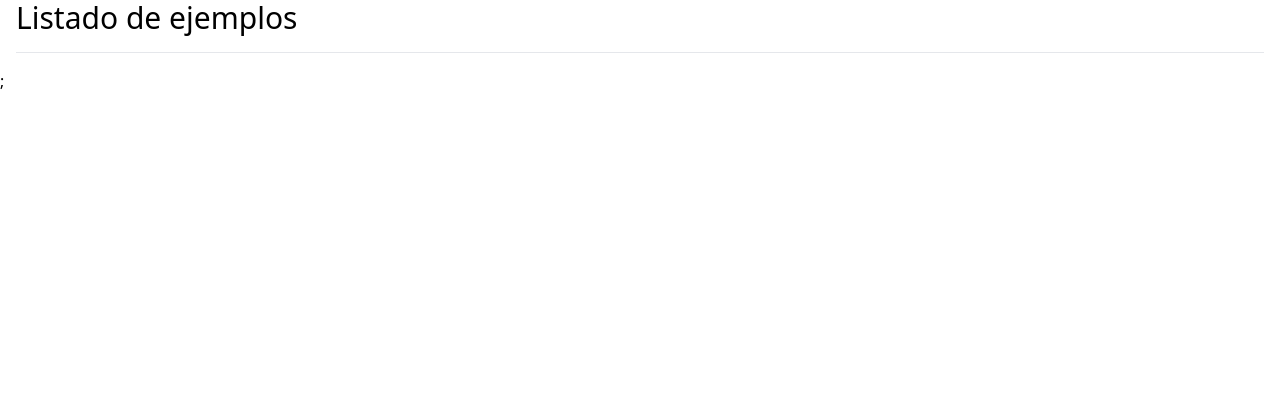
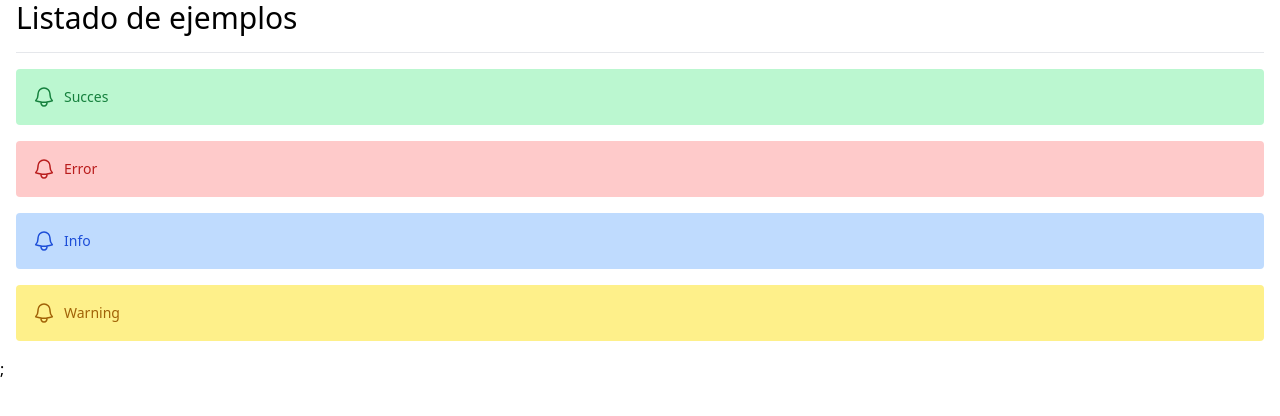
Before and after one commit to etxebe21/mikelLaravel, a Laravel app: page /examples in a window 1280 px wide. Shown: the top 416 px of the page. Run offline with Laravel 10, Linux system fonts and the light colour scheme; some libraries are stand-ins or nearby versions.

Commit message:
[NEW] creado componente flash.blade

```diff
--- /dev/null
+++ b/resources/views/components/flash.blade.php
@@ -0,0 +1,18 @@
+@props([
+    'type'=> 'succes',
+    'theme' => [
+        'info' => 'bg-blue-200 text-blue-700',
+        'succes' => 'bg-green-200 text-green-700',
+        'error' => 'bg-red-200 text-red-700',
+        'warning' => 'bg-yellow-200 text-yellow-700',
+    ]
+])
+
+<div class="flex items-center rounded p-4 mb-4 text-sm {{ $theme[$type] }}">
+    <svg xmlns="http://www.w3.org/2000/svg" fill="none" viewBox="0 0 24 24" stroke-width="1.5" stroke="currentColor" class="w-6 h-6 mr-2">
+        <path stroke-linecap="round" stroke-linejoin="round" d="M14.857 17.082a23.848 23.848 0 0 0 5.454-1.31A8.967 8.967 0 0 1 18 9.75V9A6 6 0 0 0 6 9v.75a8.967 8.967 0 0 1-2.312 6.022c1.733.64 3.56 1.085 5.455 1.31m5.714 0a24.255 24.255 0 0 1-5.714 0m5.714 0a3 3 0 1 1-5.714 0" />
+    </svg>
+    <div>
+        <span class="font-medium capitalize">{{ $type }}</span>
+    </div>
+</div>
--- a/resources/views/examples.blade.php
+++ b/resources/views/examples.blade.php
@@ -5,5 +5,10 @@
     <h1 class="text-3xl">Listado de ejemplos</h1>
 
     <hr class="my-4">
+
+    <x-flash>Mensaje de OK</x-flash>
+    <x-flash type="error">Mensaje de ERROR</x-flash>
+    <x-flash type="info">Mensaje de INFO</x-flash>
+    <x-flash type="warning">Mensaje de ADVERTENCNIA</x-flash>
 </div>
 @endsection
```
